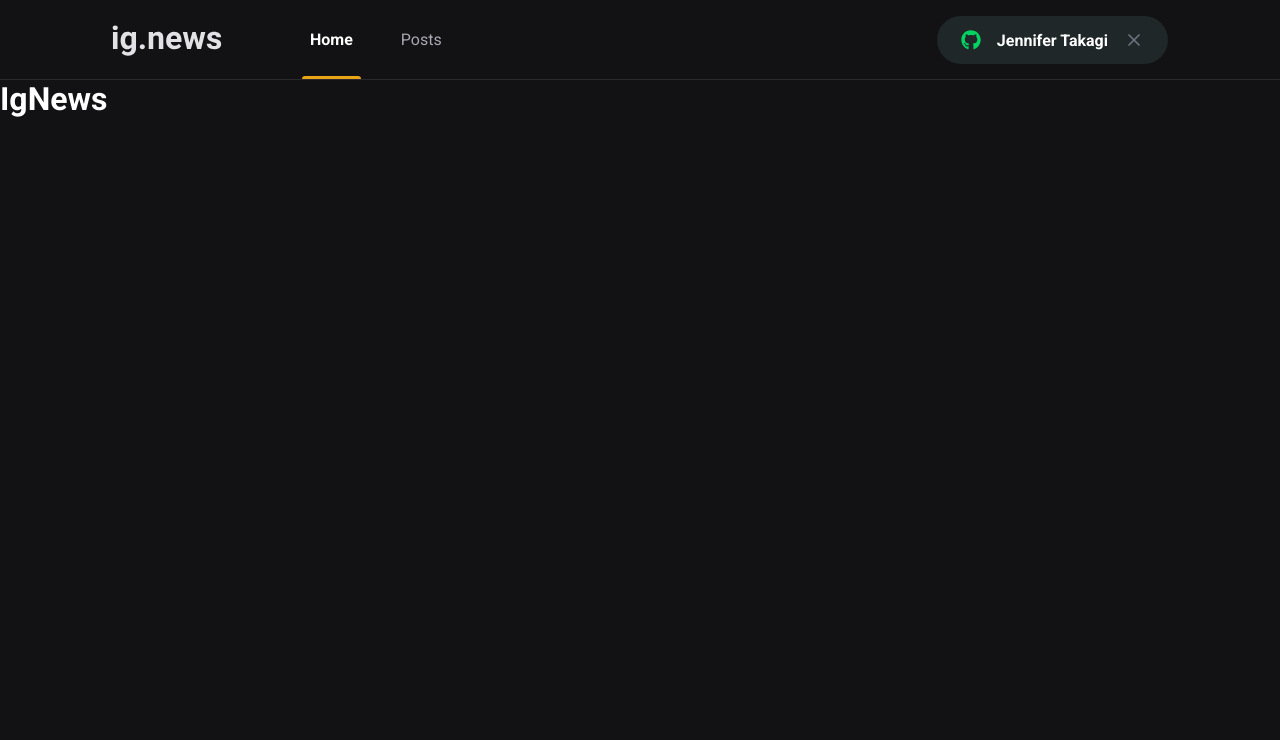
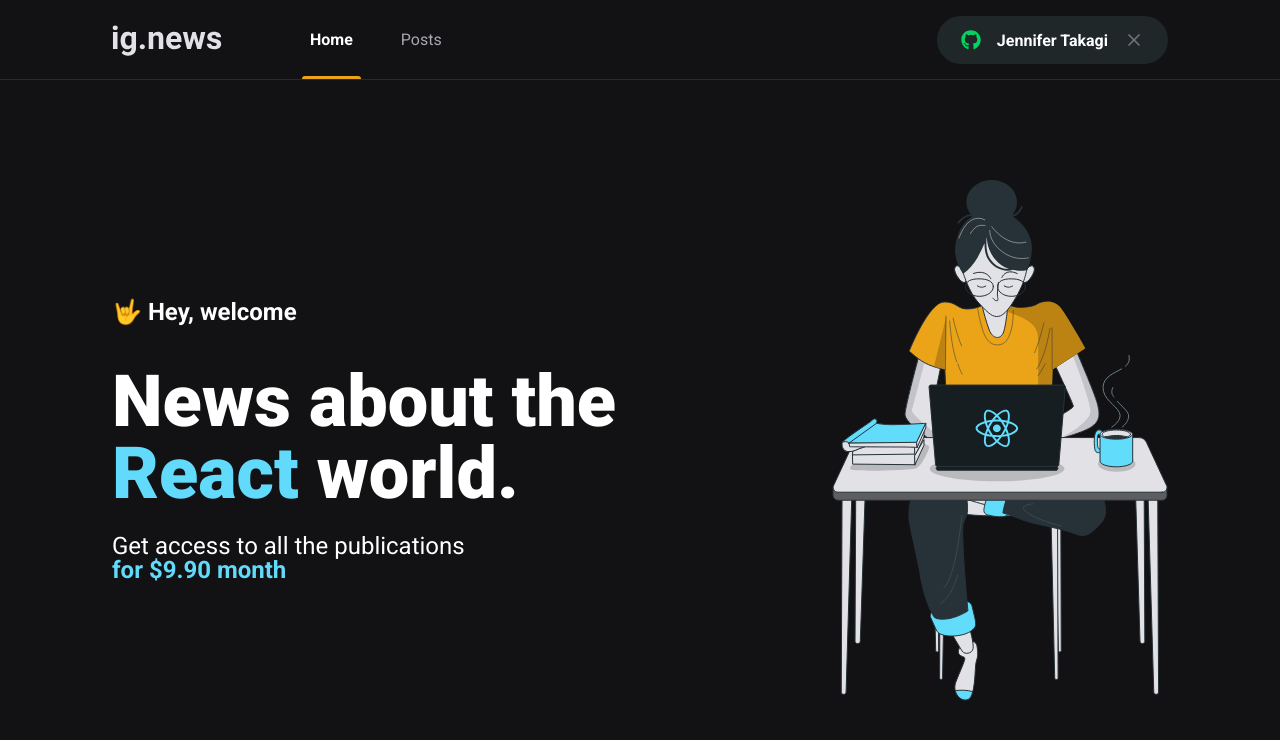
Before and after one commit to jennifertakagi/ignews, a Next.js app: page / in a window 1280 px wide. Shown: the top 740 px of the page. Built offline with nearby package versions, Linux system fonts and the light colour scheme.

Commit message:
feat: add Home component and styles to it

```diff
--- a/src/pages/index.tsx
+++ b/src/pages/index.tsx
@@ -1,4 +1,6 @@
 import Head from 'next/head';
+
+import styles from '../styles/home.module.scss';
 
 export default function Home(): JSX.Element {
   return (
@@ -7,7 +9,20 @@
         <title>Home | IgNews</title>
       </Head>
 
-      <h1>IgNews</h1>
+      <main className={styles.contentContainer}>
+        <section className={styles.hero}>
+          <span>🤟 Hey, welcome</span>
+          <h1>
+            News about the <span>React</span> world.
+          </h1>
+          <p>
+            Get access to all the publications <br />
+            <span>for $9.90 month</span>
+          </p>
+        </section>
+
+        <img src="/images/avatar.svg" alt="Girl coding" />
+      </main>
     </>
   );
 }
--- /dev/null
+++ b/src/styles/home.module.scss
@@ -0,0 +1,41 @@
+.contentContainer {
+  max-width: 1120px;
+  margin: 0 auto;
+  padding: 0 2rem;
+  height: calc(100vh - 5rem);
+
+  display: flex;
+  align-items: center;
+  justify-content: space-between;
+}
+
+.hero {
+  max-width: 600px;
+
+  > span {
+    font-size: 1.5rem;
+    font-weight: bold;
+  }
+
+  h1 {
+    font-size: 4.5rem;
+    line-height: 4.5rem;
+    font-weight: 900;
+    margin-top: 2.5rem;
+
+    span {
+      color: var(--cyan-500);
+    }
+  }
+
+  p {
+    font-size: 1.5rem;
+    line-height: 1.5rem;
+    margin-top: 1.5rem;
+
+    span {
+      color: var(--cyan-500);
+      font-weight: bold;
+    }
+  }
+}
```
